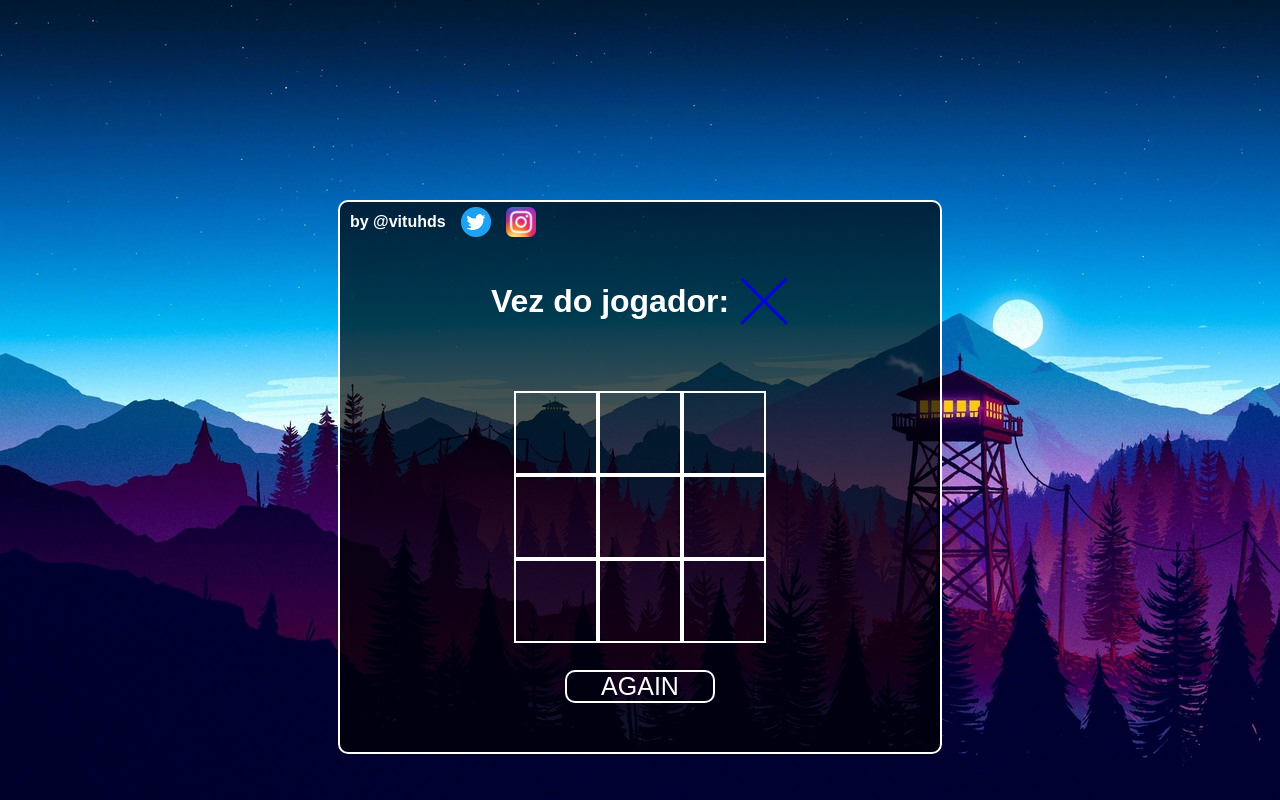
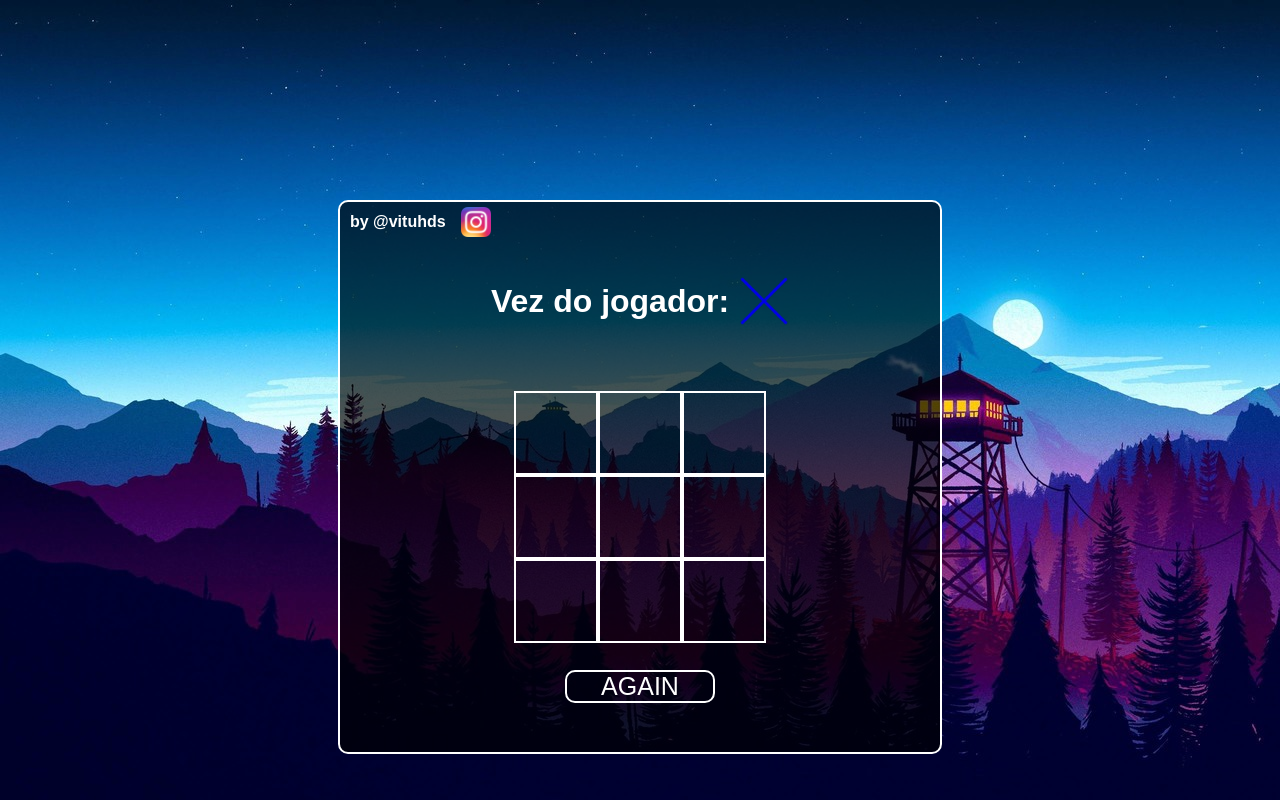
Before and after one commit to victordittrich/TicTacToe, a plain HTML site: page index.html in a window 1280 px wide. Drawn offline with Linux system fonts and the light colour scheme.

Commit message:
delete tt

```diff
--- a/index.html
+++ b/index.html
@@ -11,7 +11,6 @@
 <div class="container">
     <div class="eu">
     <h1>by @vituhds</h1>
-    <a href="https://twitter.com/vituhds" target="_blank"><img src="images/tt.png" height="30px"></a>
     <a href="https://www.instagram.com/vituhds/" target="_blank"><img src="images/insta.png" height="30px"></a>
 </div>
     <div id="mostrador">
```
